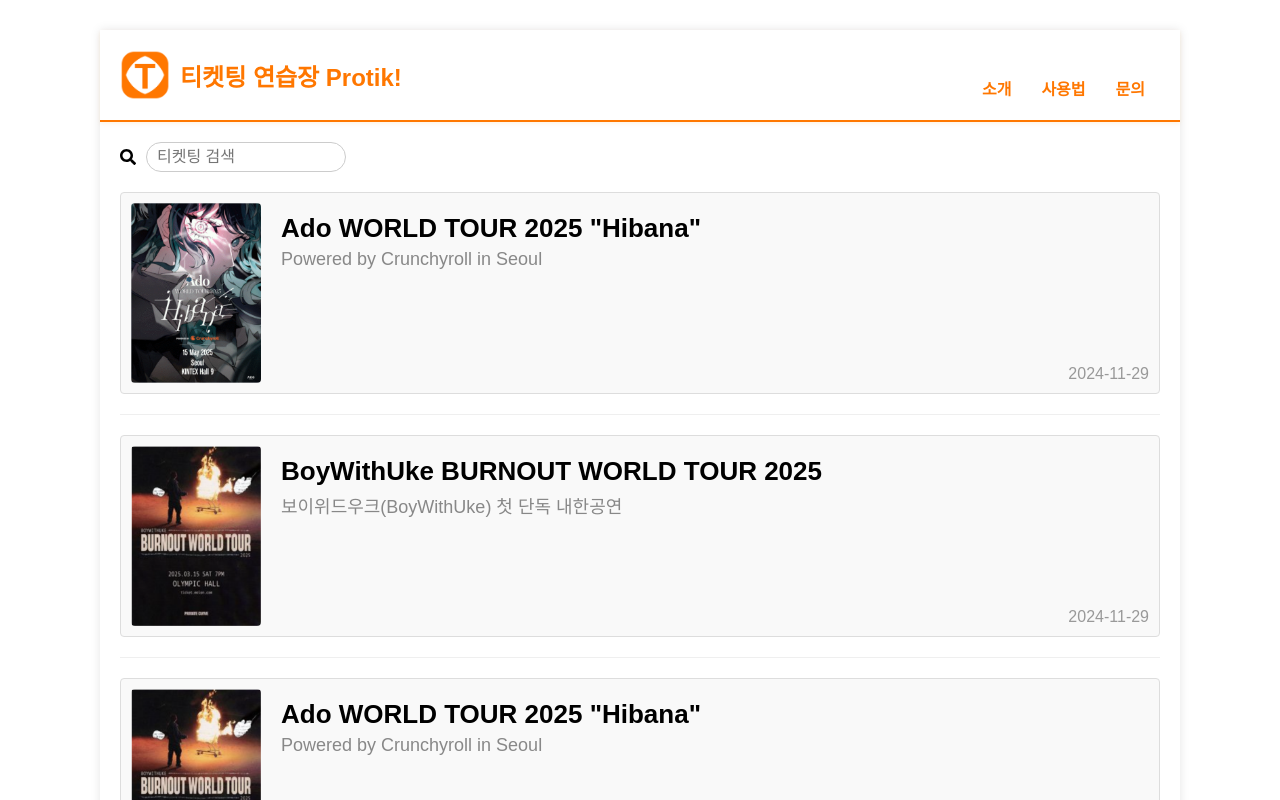
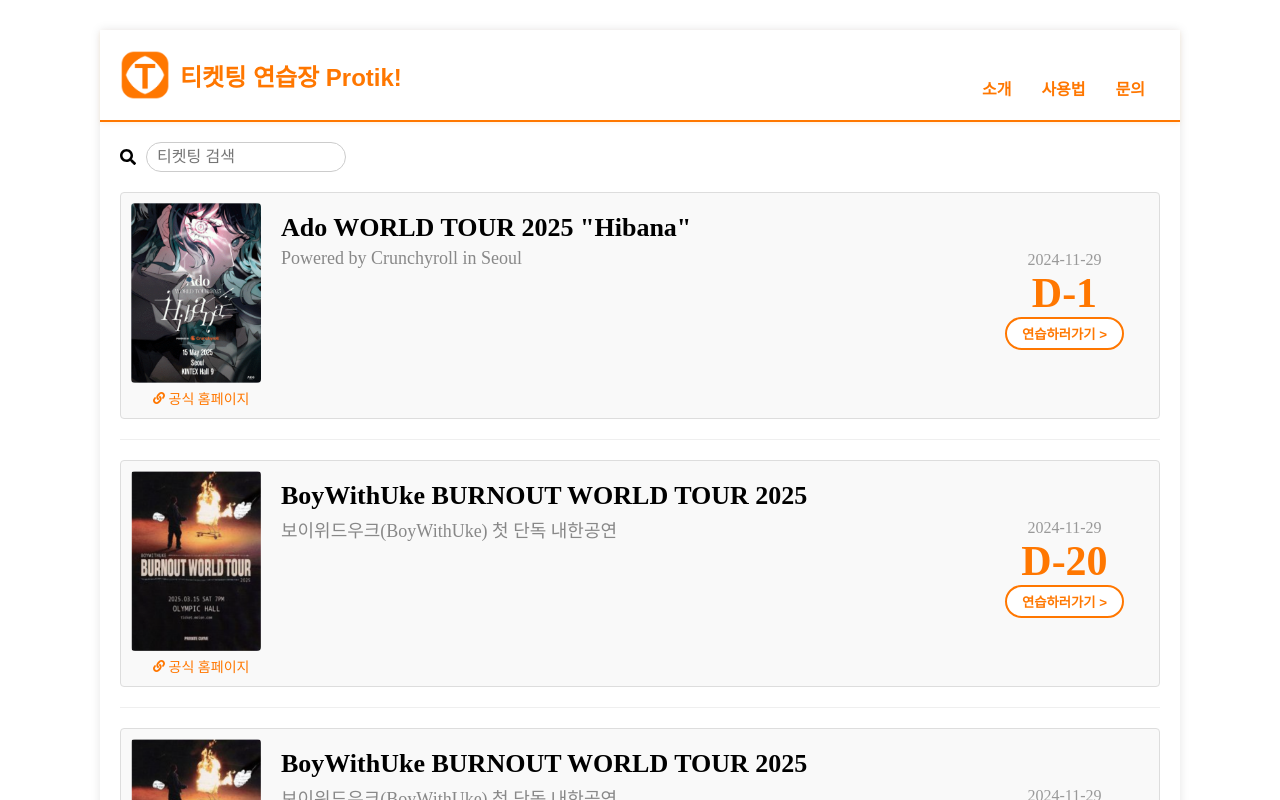
Before and after one commit to minjae0402/Protik, a React (Vite) app: page / in a window 1280 px wide. Shown: the top 800 px of the page. Built offline with nearby package versions, Linux system fonts and the light colour scheme.

Commit message:
Fix : MenuItem Design

```diff
--- a/src/components/Menu.tsx
+++ b/src/components/Menu.tsx
@@ -22,24 +22,24 @@ const Menu = () => {
                     title='Ado WORLD TOUR 2025 "Hibana"'
                     description="Powered by Crunchyroll in Seoul"
                     date="2024-11-29"
+                    link="https://google.com"
+                    daysLeft="D-1"
                 />
                 <MenuItem
                     imageSrc="/TestPost_002.png"
                     title='BoyWithUke BURNOUT WORLD TOUR 2025'
                     description="보이위드우크(BoyWithUke) 첫 단독 내한공연"
                     date="2024-11-29"
+                    link="https://google.com"
+                    daysLeft="D-20"
                 />
                 <MenuItem
                     imageSrc="/TestPost_002.png"
-                    title='Ado WORLD TOUR 2025 "Hibana"'
-                    description="Powered by Crunchyroll in Seoul"
+                    title='BoyWithUke BURNOUT WORLD TOUR 2025'
+                    description="보이위드우크(BoyWithUke) 첫 단독 내한공연"
                     date="2024-11-29"
-                />
-                <MenuItem
-                    imageSrc="/TestPost_002.png"
-                    title='Ado WORLD TOUR 2025 "Hibana"'
-                    description="Powered by Crunchyroll in Seoul"
-                    date="2024-11-29"
+                    link="https://google.com"
+                    daysLeft="D-20"
                 />
             </div>
         </>
--- a/src/components/MenuItem.tsx
+++ b/src/components/MenuItem.tsx
@@ -1,26 +1,43 @@
 import React from 'react';
 import '../styles/MenuItem.css';
+import { FaLink } from 'react-icons/fa';
 
 interface MenuItemProps {
     imageSrc: string;
     title: string;
     description: string;
     date: string;
+    link: string;
+    daysLeft: string;
 }
 
-const MenuItem: React.FC<MenuItemProps> = ({ imageSrc, title, description, date }) => {
+const MenuItem: React.FC<MenuItemProps> = ({ imageSrc, title, description, date, link, daysLeft }) => {
     return (
         <>
-            <button className="menu-item">
-                <img src={imageSrc} alt={title} className="menu-item-image" />
+            <div className="menu-item">
+                <div className="menu-item-left">
+                    <img src={imageSrc} alt={title} className="menu-item-image" />
+                    <div className='menu-item-link-line'>
+                        <FaLink className='menu-item-image-Icon' />
+                        <a href={link} target="_blank" className="menu-item-link">
+                            공식 홈페이지
+                        </a>
+                    </div>
+                </div>
                 <div className="menu-item-text">
                     <h2>{title}</h2>
                     <p>{description}</p>
                 </div>
-                <div className="menu-item-date">
-                    {date}
+                <div className="menu-item-right">
+                    <div className="menu-item-date">
+                        {date}
+                    </div>
+                    <div className="menu-item-days-left">
+                        {daysLeft}
+                    </div>
+                    <button className='menu-item-go-practice-btn'>연습하러가기 &gt;</button>
                 </div>
-            </button>
+            </div>
             <hr />
         </>
     );
--- a/src/styles/MenuItem.css
+++ b/src/styles/MenuItem.css
@@ -12,9 +12,15 @@
 }
 
 .menu-item:hover {
-    transform: translateY(-12px);
-    box-shadow: 0 10px 5px rgba(0, 0, 0, 0.07);
-    cursor: pointer;
+    transform: translateY(-10px);
+    box-shadow: 0 8px 5px rgba(0, 0, 0, 0.07);
+}
+
+.menu-item-left {
+    display: flex;
+    flex-direction: column;
+    justify-content: space-between;
+    align-items: center;
 }
 
 .menu-item-image {
@@ -22,6 +28,28 @@
     height: 180px;
     margin-right: 10px;
     border-radius: 4px;
+}
+
+.menu-item-link-line {
+    padding-top: 5px;
+}
+
+
+.menu-item-image-Icon {
+    font-size: 12px;
+    color: #FF7700;
+    margin-right: 4px;
+}
+
+.menu-item-link {
+    margin-top: 10px;
+    color: #FF7700;
+    text-decoration: none;
+    font-size: 14px;
+}
+
+.menu-item-link:hover {
+    text-decoration: underline;
 }
 
 .menu-item-text {
@@ -44,13 +72,44 @@
     color: #888888;
 }
 
+.menu-item-right {
+    margin-right: 25px;
+    display: flex;
+    flex-direction: column;
+    justify-content: center;
+    align-items: center;
+}
+
 .menu-item-date {
-    position: absolute;
-    bottom: 10px;
-    right: 10px;
     font-size: 16px;
     color: #999;
 }
+
+.menu-item-days-left {
+    font-size: 42px;
+    font-weight: bold;
+    color: #FF7700;
+}
+
+.menu-item-go-practice-btn {
+    padding: 5px 15px;
+    background-color: #ffffff;
+    border-radius: 20px;
+    color: #FF7700;
+    font-weight: bold;
+    transition: transform 0.3s, box-shadow 0.3s, background-color 0.3s, color 0.3s, border 0.3s;
+    margin-bottom: 10px;
+    border: 2px solid #FF7700;
+}
+
+.menu-item-go-practice-btn:hover {
+    cursor: pointer;
+    transform: translateY(-5px);
+    box-shadow: 0 5px 3px rgba(0, 0, 0, 0.07);
+    color: #fff;
+    background-color: #FF7700;
+}
+
 
 hr {
     margin-bottom: 20px;
```
